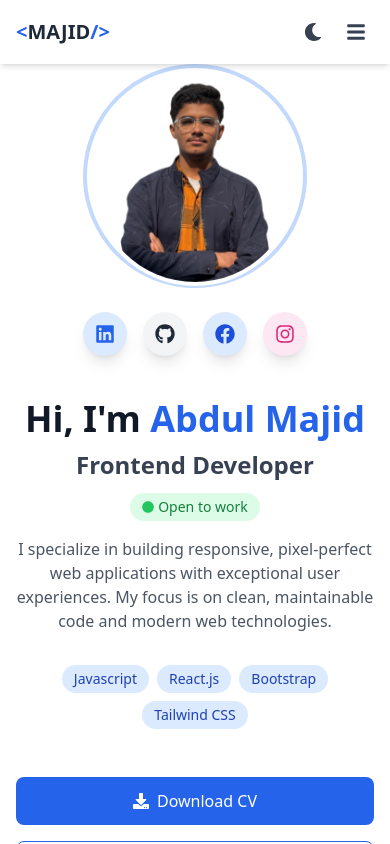
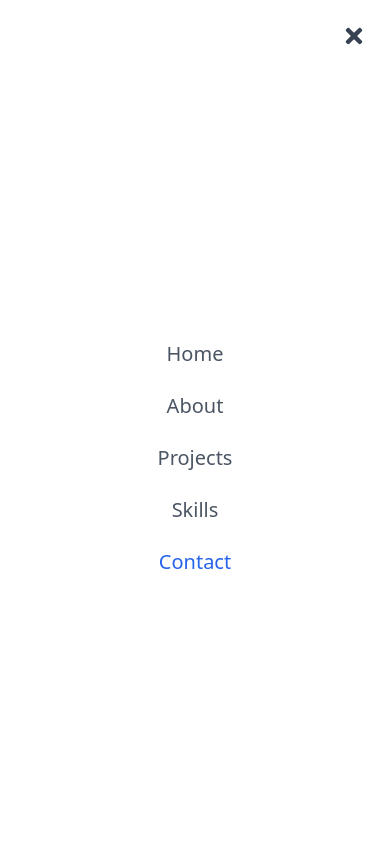
Before and after one commit to AbdulMajidtangri/My-Portfolio, a React (Vite) app: page / in a window 390 px wide. Both pictures are taken after a click on the button 356 px from the left and 32 px from the top of the page. Shown: the top 844 px of the page. Built offline with nearby package versions, Linux system fonts and the light colour scheme.

Commit message:
transition-added-into-navbar

```diff
--- a/package.json
+++ b/package.json
@@ -12,6 +12,7 @@
   },
   "dependencies": {
     "framer-motion": "^11.18.2",
+    "gsap": "^3.13.0",
     "react": "^18.2.0",
     "react-dom": "^18.2.0",
     "react-icons": "^5.0.1",
--- a/src/Components/Navbar.jsx
+++ b/src/Components/Navbar.jsx
@@ -1,10 +1,13 @@
-import { useState, useEffect } from 'react';
+import { useState, useEffect, useRef } from 'react';
 import { FaMoon, FaSun, FaBars, FaTimes } from 'react-icons/fa';
+import gsap from 'gsap';
 
 const Navbar = () => {
   const [isOpen, setIsOpen] = useState(false);
   const [darkMode, setDarkMode] = useState(false);
   const [activeSection, setActiveSection] = useState('home');
+  const menuRef = useRef(null);
+  const menuItemsRef = useRef([]);
 
   // Toggle dark mode
   const toggleDarkMode = () => {
@@ -14,12 +17,51 @@ const Navbar = () => {
     localStorage.setItem('darkMode', newMode);
   };
 
-  // Close mobile menu
-  const closeMenu = () => setIsOpen(false);
+  // Toggle mobile menu with animation
+  const toggleMenu = () => {
+    if (!isOpen) {
+      setIsOpen(true);
+      // Animate menu in
+      gsap.fromTo(menuRef.current,
+        {
+          opacity: 0,
+          y: -20,
+        },
+        {
+          opacity: 1,
+          y: 0,
+          duration: 0.3,
+          ease: "power2.out"
+        }
+      );
+      // Animate menu items
+      gsap.fromTo(menuItemsRef.current,
+        {
+          opacity: 0,
+          y: 20,
+        },
+        {
+          opacity: 1,
+          y: 0,
+          duration: 0.4,
+          stagger: 0.1,
+          ease: "power2.out"
+        }
+      );
+    } else {
+      // Animate menu out
+      gsap.to(menuRef.current, {
+        opacity: 0,
+        y: -20,
+        duration: 0.3,
+        ease: "power2.in",
+        onComplete: () => setIsOpen(false)
+      });
+    }
+  };
 
   // Handle scroll to section
   const scrollToSection = (sectionId) => {
-    closeMenu();
     const element = document.getElementById(sectionId);
     if (element) {
       element.scrollIntoView({
@@ -27,6 +69,7 @@ const Navbar = () => {
         block: 'start'
       });
       setActiveSection(sectionId);
+      toggleMenu(); // This will trigger the close animation
     }
   };
 
@@ -61,18 +104,21 @@ const Navbar = () => {
     document.documentElement.classList.toggle('dark', savedMode);
   }, []);
 
-  // Close menu when clicking outside on mobile
+  // Close menu when clicking outside
   useEffect(() => {
     const handleClickOutside = (event) => {
-      const navbar = document.querySelector('.navbar-container');
-      const mobileMenu = document.querySelector('.mobile-menu');
-      if (isOpen && !navbar?.contains(event.target) && !mobileMenu?.contains(event.target)) {
-        closeMenu();
+      const menuButton = document.getElementById('menu-button');
+      const mobileMenu = document.getElementById('mobile-menu');
+
+      if (isOpen &&
+          !menuButton?.contains(event.target) &&
+          !mobileMenu?.contains(event.target)) {
+        toggleMenu(); // This will trigger the close animation
       }
     };
 
-    document.addEventListener('click', handleClickOutside);
-    return () => document.removeEventListener('click', handleClickOutside);
+    document.addEventListener('mousedown', handleClickOutside);
+    return () => document.removeEventListener('mousedown', handleClickOutside);
   }, [isOpen]);
 
   const navItems = [
@@ -84,7 +130,7 @@ const Navbar = () => {
   ];
 
   return (
-    <nav className="bg-white dark:bg-gray-800 shadow-md fixed w-full z-50 navbar-container">
+    <nav className="bg-white dark:bg-gray-800 shadow-md fixed w-full z-50">
       <div className="max-w-7xl mx-auto px-4 sm:px-6 lg:px-8">
         <div className="flex justify-between h-16 items-center">
           {/* Logo */}
@@ -129,7 +175,8 @@ const Navbar = () => {
             </button>
 
             <button
-              onClick={() => setIsOpen(!isOpen)}
+              id="menu-button"
+              onClick={toggleMenu}
               className="md:hidden p-2 rounded-md text-gray-700 dark:text-gray-200 hover:bg-gray-100 dark:hover:bg-gray-700 transition-colors"
               aria-label="Toggle menu"
             >
@@ -140,17 +187,36 @@ const Navbar = () => {
       </div>
 
       {/* Mobile Menu */}
-      {isOpen && (
-        <div className="mobile-menu md:hidden bg-white dark:bg-gray-800 shadow-lg">
-          <div className="px-2 pt-2 pb-4 space-y-1">
-            {navItems.map((item) => (
+      <div
+        id="mobile-menu"
+        ref={menuRef}
+        className={`md:hidden fixed inset-0 bg-white dark:bg-gray-800 z-40 ${
+          isOpen ? 'block' : 'hidden'
+        }`}
+      >
+        <div className="flex flex-col h-full">
+          {/* Close button at the top */}
+          <div className="flex justify-end p-4">
+            <button
+              onClick={toggleMenu}
+              className="p-2 rounded-md text-gray-700 dark:text-gray-200 hover:bg-gray-100 dark:hover:bg-gray-700 transition-colors"
+              aria-label="Close menu"
+            >
+              <FaTimes size={24} />
+            </button>
+          </div>
+
+          {/* Menu items */}
+          <div className="flex-1 flex flex-col justify-center px-4 space-y-6">
+            {navItems.map((item, index) => (
               <button
                 key={item.id}
+                ref={el => menuItemsRef.current[index] = el}
                 onClick={() => scrollToSection(item.id)}
-                className={`block w-full text-left px-3 py-2 rounded-md text-base font-medium transition-colors ${
+                className={`text-center text-xl font-medium transition-colors ${
                   activeSection === item.id
-                    ? 'bg-blue-50 dark:bg-blue-900/30 text-blue-600 dark:text-blue-400'
-                    : 'text-gray-600 dark:text-gray-300 hover:bg-gray-100 dark:hover:bg-gray-700'
+                    ? 'text-blue-600 dark:text-blue-400'
+                    : 'text-gray-600 dark:text-gray-300 hover:text-gray-900 dark:hover:text-white'
                 }`}
               >
                 {item.label}
@@ -158,7 +224,7 @@ const Navbar = () => {
             ))}
           </div>
         </div>
-      )}
+      </div>
     </nav>
   );
 };
```
Also changed, not shown: 1 other file (tests, documents, lock files or other folders).
